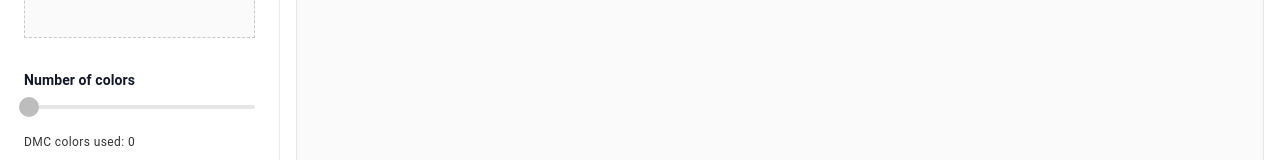
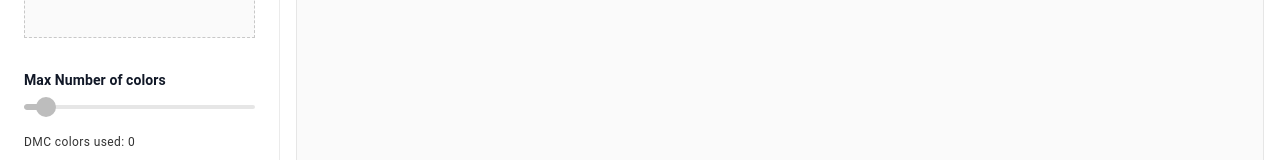
Before and after one commit to NickSaulnier/DiamondArt, a React app: page / in a window 1280 px wide. Shown: the part 225-385 px from the top of the page. Built offline with nearby package versions, Linux system fonts and the light colour scheme.

Commit message:
Update label and defaults

```diff
--- a/src/App.tsx
+++ b/src/App.tsx
@@ -30,7 +30,7 @@ const defaultOptions: RgbQuantOptions = {
 function App() {
   const [mode, setMode] = useState<DitherMode>('Error Diffusion');
   const [blockSize, setBlockSize] = useState(5);
-  const [displayCellSize, setDisplayCellSize] = useState(12);
+  const [displayCellSize, setDisplayCellSize] = useState(6);
   const [options, setOptions] = useState<RgbQuantOptions>(defaultOptions);
   const [viewOriginal, setViewOriginal] = useState(false);
   const previewViewRef = useRef<PreviewViewState | null>(null);
--- a/src/components/DitherControls.tsx
+++ b/src/components/DitherControls.tsx
@@ -62,7 +62,7 @@ export function DitherControls({
     <Box className="space-y-6" sx={{ display: 'flex', flexDirection: 'column', gap: 3 }}>
       <Box>
         <Typography variant="subtitle2" fontWeight={600}>
-          Number of colors
+          Max Number of colors
         </Typography>
         <Slider
           value={options.colors}
@@ -70,7 +70,7 @@ export function DitherControls({
             onOptionsChange({ ...options, colors: Array.isArray(value) ? value[0] : value })
           }
           min={2}
-          max={256}
+          max={64}
           step={1}
           valueLabelDisplay="auto"
           disabled={!hasImage}
```
